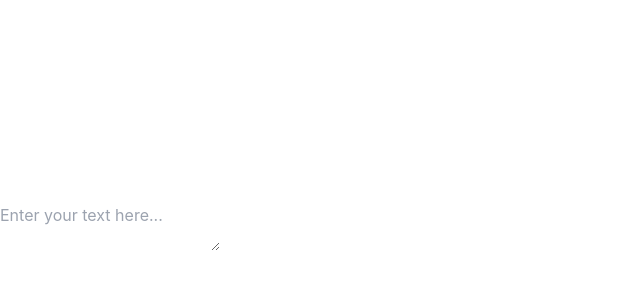
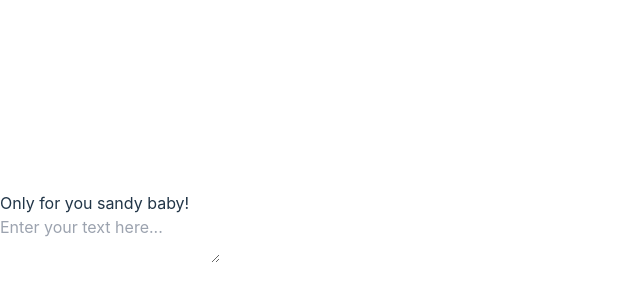
Before and after one commit to triedwhatnot/react-mini-apps, a React (Vite) app: page /text-doc-animation in a window 1280 px wide. Shown: the part 170-470 px from the top of the page, without its empty margins (0-640 px from the left). Built offline with nearby package versions, Linux system fonts and the light colour scheme.

Commit message:
test commit

```diff
--- a/src/App.jsx
+++ b/src/App.jsx
@@ -39,7 +39,10 @@ import { Outlet } from "react-router-dom";
 function App(){
 
   return (
+    <>
+    <div>Only for you sandy baby!</div>
     <Outlet />
+    </>
   )
 }
 export default App
```
